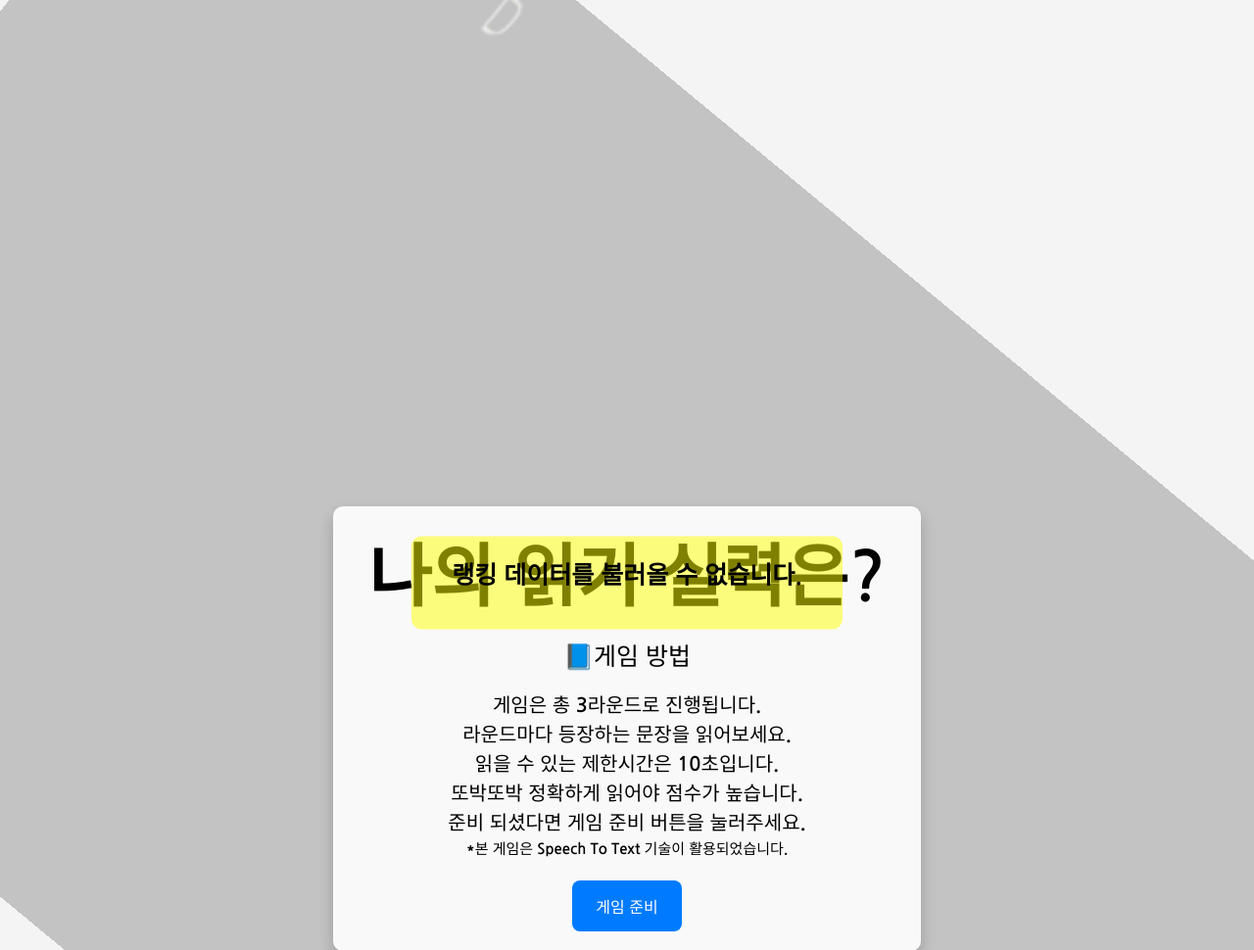
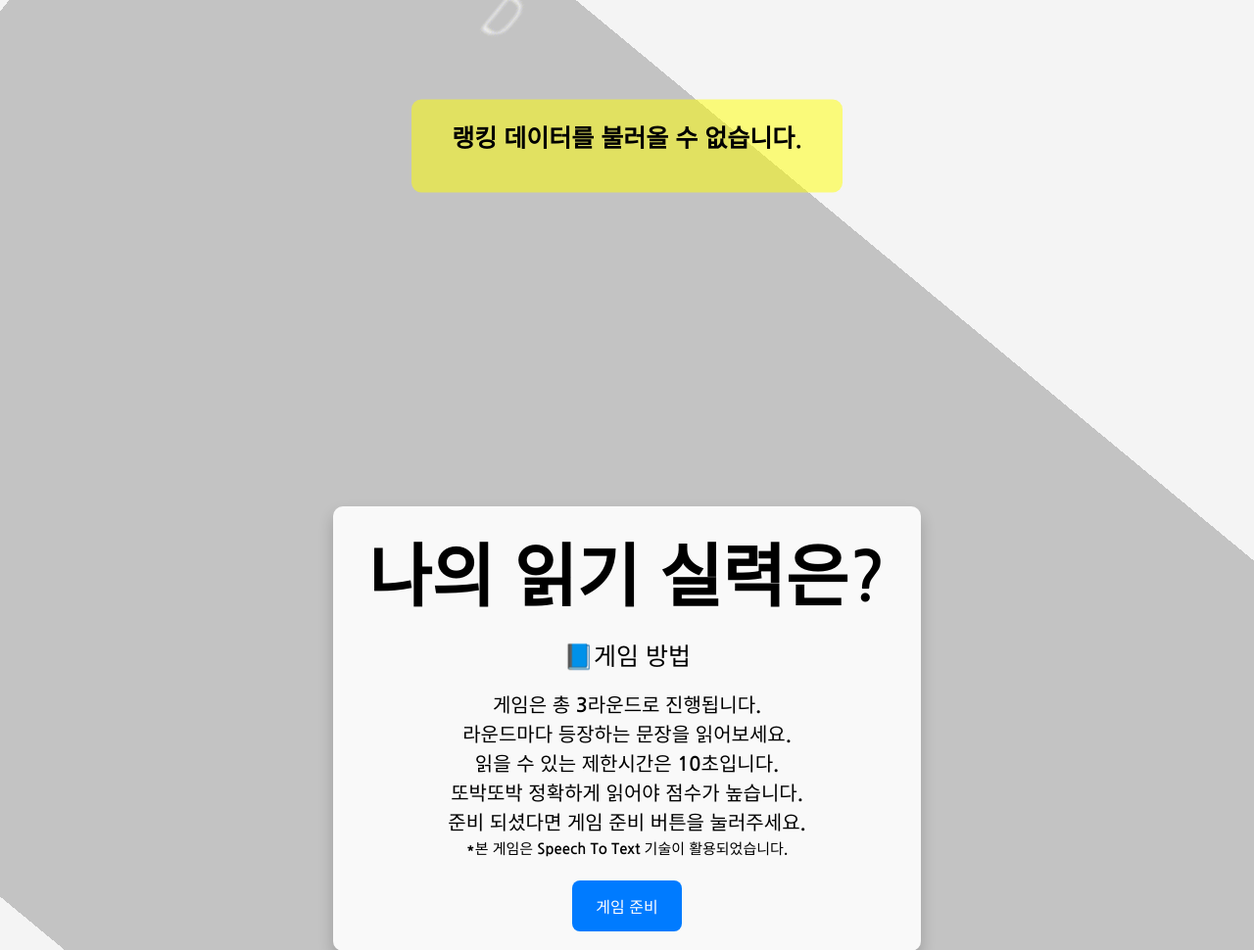
Before and after one commit to cost6885/stt_game, a Flask app: page / in a window 1280 px wide. Shown: the top 970 px of the page at 98% size. Run offline with Flask 3, Linux system fonts and the light colour scheme; data that the repository does not hold is empty.

Commit message:
Update index.html

```diff
--- a/templates/index.html
+++ b/templates/index.html
@@ -285,7 +285,7 @@
             transform: translateY(-50%); /* 세로 방향 중심 정렬 */
             width: 360px;
             height: 360px;
-            z-index: 9999;
+            z-index: 999;
             display: none; /* 초기 숨김 */
         }
 
@@ -380,7 +380,8 @@
             text-align: center;
             font-size: 20px;
             position: absolute;
-            top: 40%;
+            z-index: 1999;
+            top: 10%;
             left: 50%;
             transform: translate(-50%, -50%);
             padding: 20px 20px; /* 상하 좌우 패딩을 각각 20px과 40px로 설정 */
```
